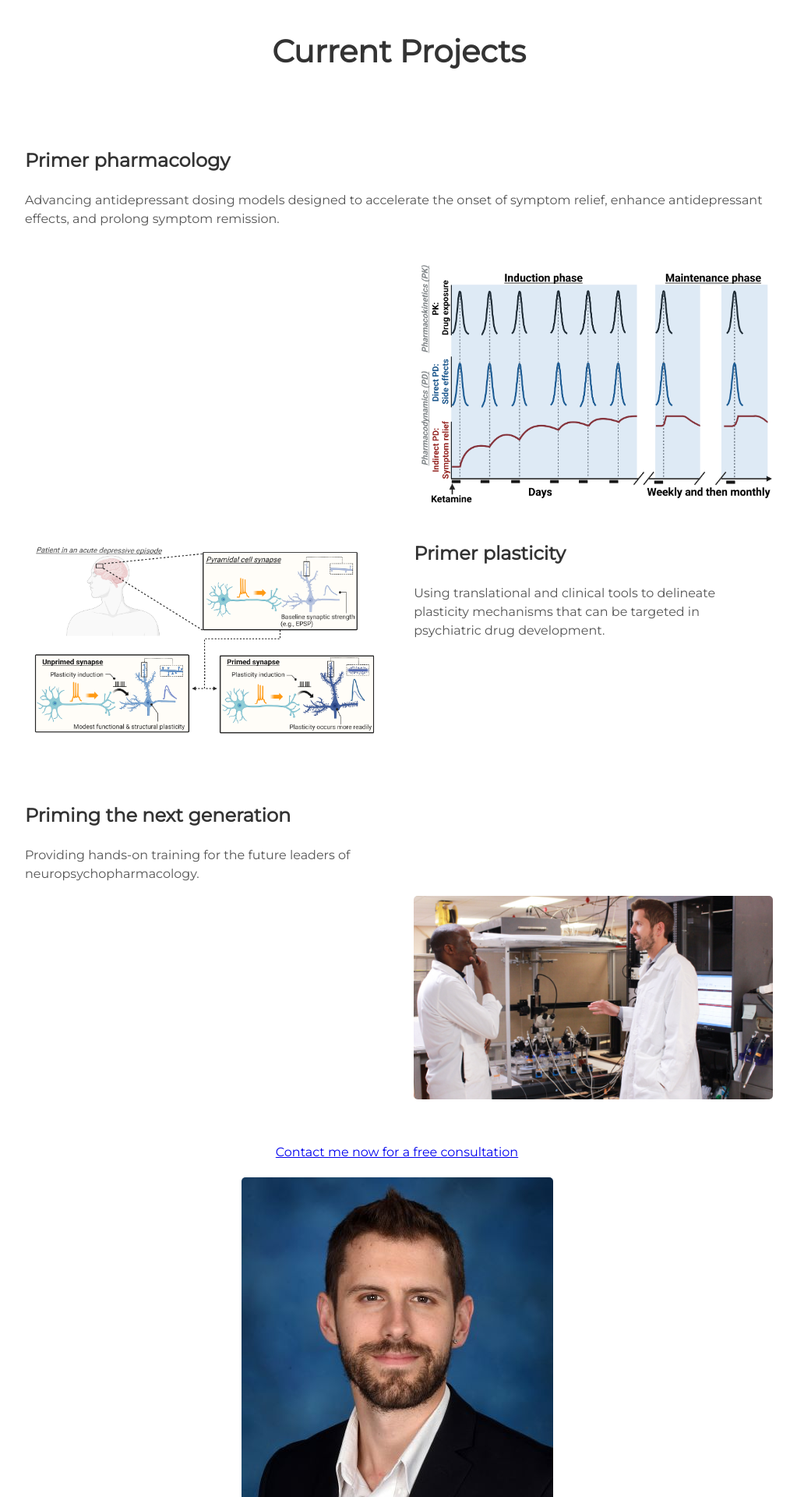
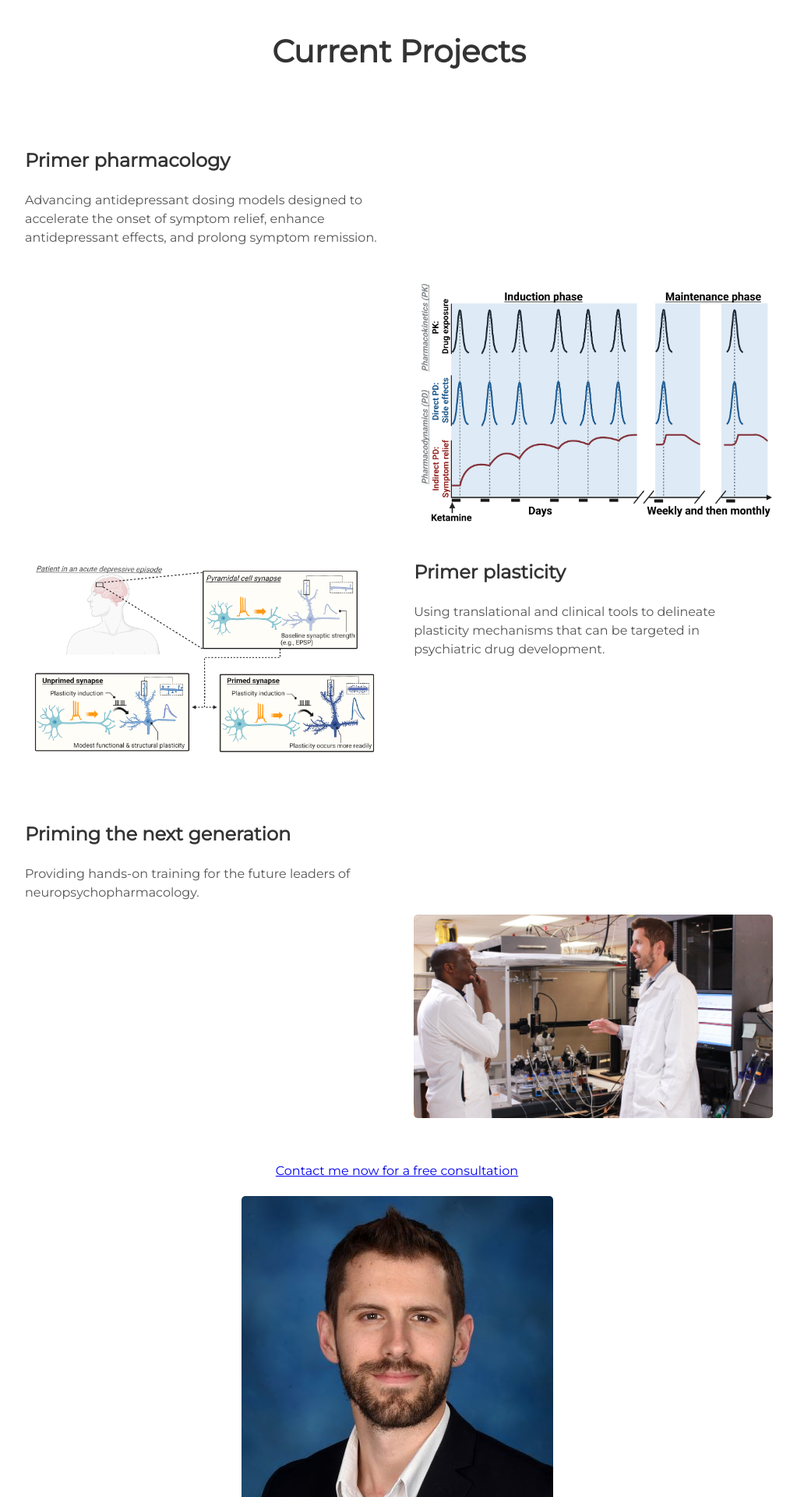
Before and after one commit to synaptic-priming/Nomad, a Jekyll site: the page built from index.html, in a window 1280 px wide. Shown: the part 2286-4206 px from the top of the page at 78% size, without its empty margins (128-1151 px from the left). Built offline with Jekyll 4.4.1, drawn with Linux system fonts in a browser that asks for light colours.

Commit message:
Update projects.html

```diff
--- a/_includes/projects.html
+++ b/_includes/projects.html
@@ -2,9 +2,9 @@
   <h1> Current Projects </h1>
 </div>
 <div class="user-projects">
-    <div class="contents-left">
+    <div class="contents">
     <h3> Primer pharmacology </h3>
-    <p align="left">Advancing antidepressant dosing models designed to accelerate the onset of symptom relief, enhance antidepressant effects, and prolong symptom remission.</p>
+    <p>Advancing antidepressant dosing models designed to accelerate the onset of symptom relief, enhance antidepressant effects, and prolong symptom remission.</p>
     </div>
   <div class="images-right">
     <img alt="mountains" src="{{ "/assets/img/Clinical KET timeline.png" | prepend: site.baseurl }}" />
```
